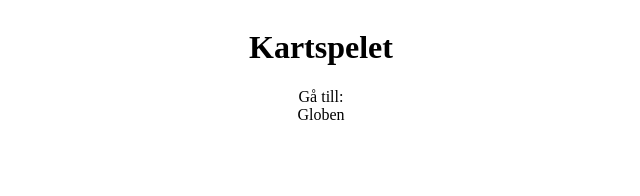
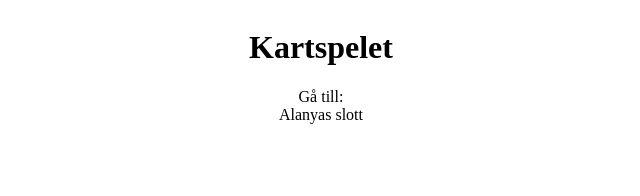
Before and after one commit to Baabzie/map-game, a Next.js app: page / in a window 1280 px wide. Shown: the top 196 px of the page, without its empty margins (319-959 px from the left). Built offline with nearby package versions, Linux system fonts and the light colour scheme; no server answers.

Commit message:
three questions in alanya

```diff
--- a/src/components/question/Question.tsx
+++ b/src/components/question/Question.tsx
@@ -78,6 +78,21 @@ const jsonData: LocationData[] = [
     latitude: 59.309934187783654,
     longitude: 18.078978881612034
   },
+  {
+    questionSwe: "McDonald's i Alanya",
+    latitude: 36.545129243933985,
+    longitude: 31.992903979041063
+  },
+  {
+    questionSwe: "Vattenland i Alanya",
+    latitude: 36.546373416285284,
+    longitude: 31.98850714412972
+  },
+  {
+    questionSwe: "Alanyas slott",
+    latitude: 36.5337390737644,
+    longitude: 31.990495809756748
+  },
 ];
 
 
```
